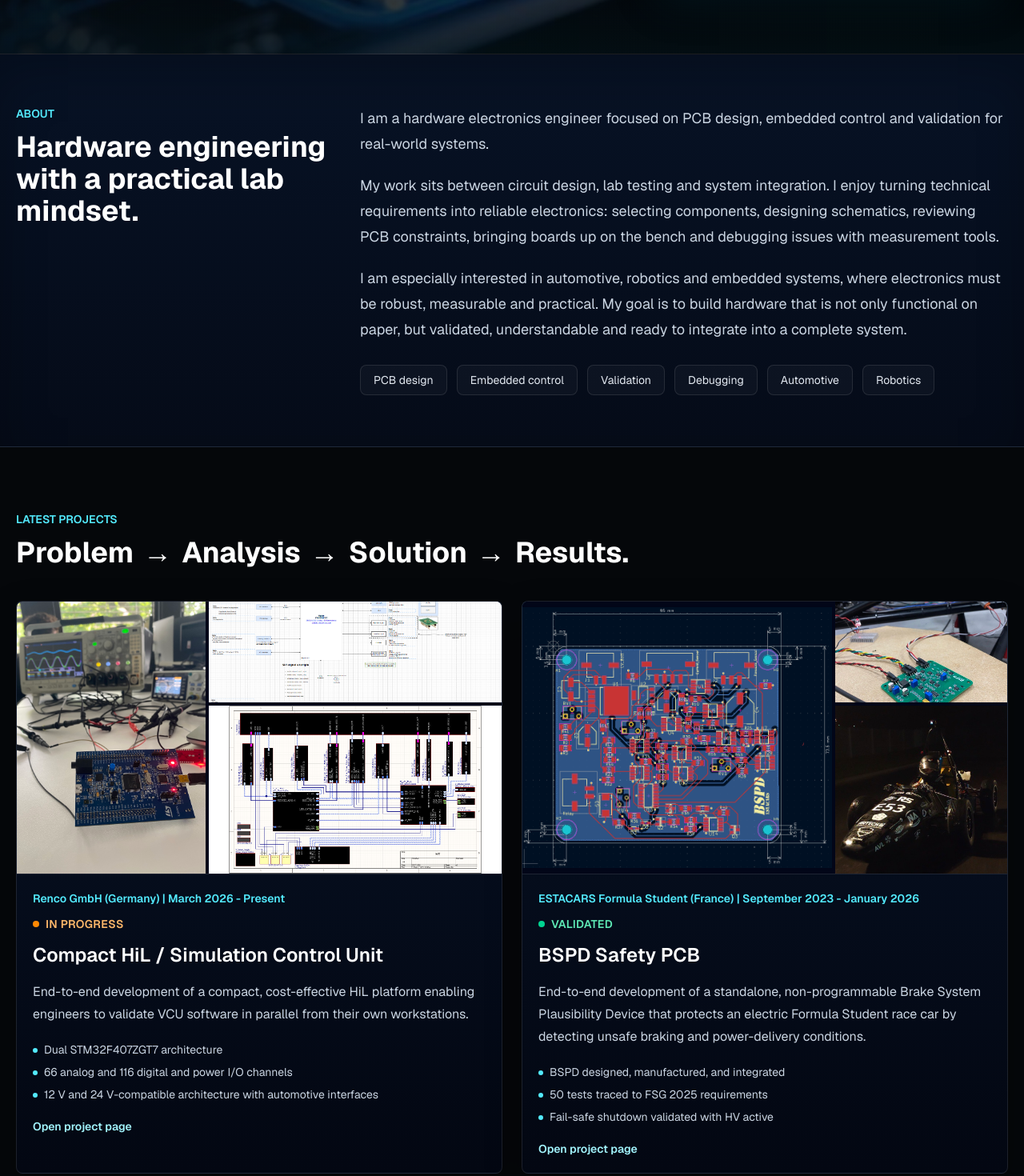
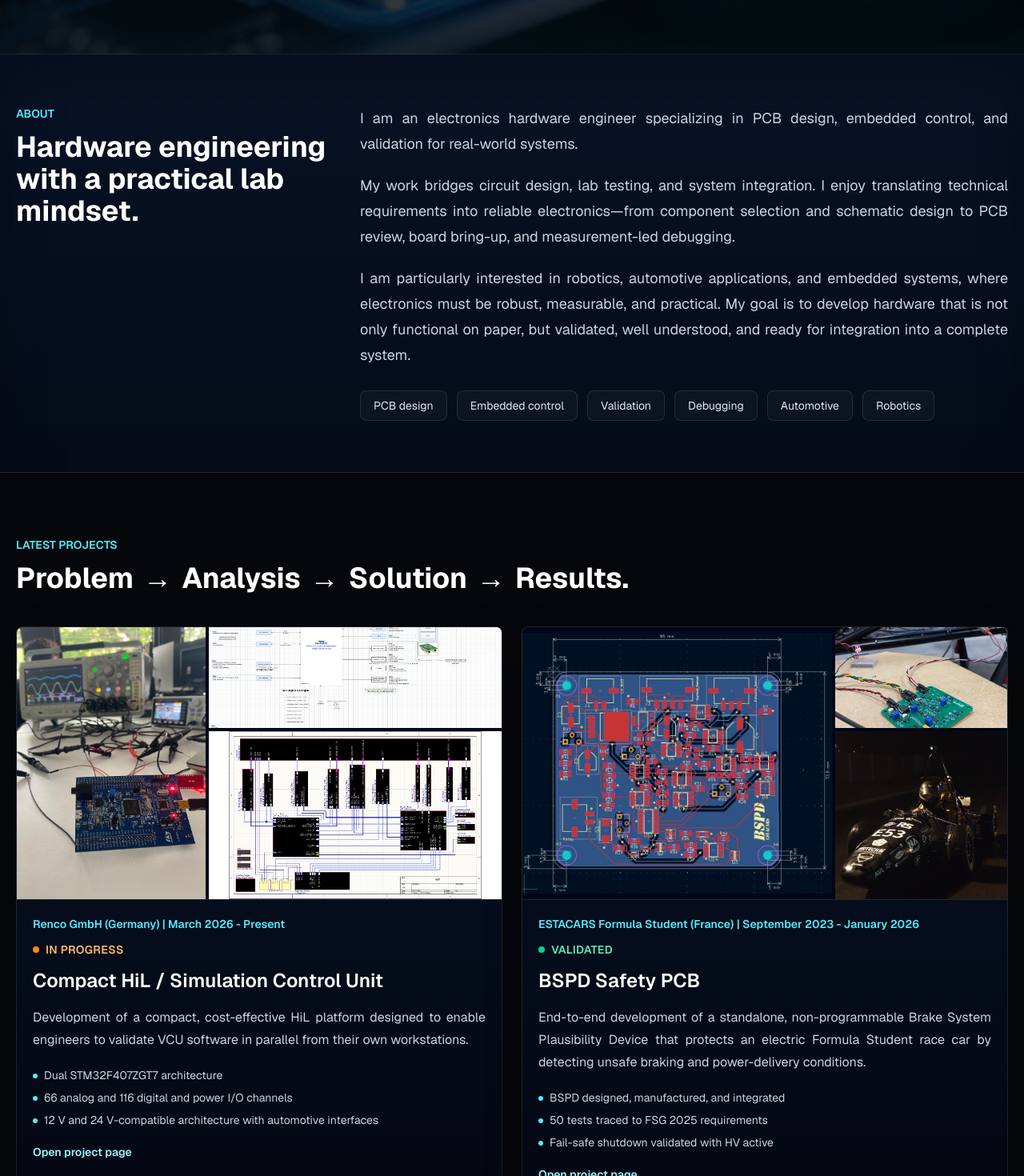
Before and after one commit to lxfry/e-portfolio, a Next.js app: page / in a window 1280 px wide. Shown: the part 600-2070 px from the top of the page at 80% size. Built offline with nearby package versions, Linux system fonts and the light colour scheme.

Commit message:
About update

```diff
--- a/src/app/page.tsx
+++ b/src/app/page.tsx
@@ -35,21 +35,21 @@ const skills = [
 const experience = [
   {
     title: "Electronics Hardware Engineer",
-    company: "Renco GmbH",
+    company: "Renco GmbH - Germany",
     period: "March 2026 - Present",
-    text: "Designing a compact Simulation Control Unit for automotive ECU HiL validation, including architecture, schematic design, component selection, STM32 allocation and early validation.",
+    text: "Developing a compact, cost-effective HiL platform for parallel VCU software validation, from requirements and architecture through schematic design and early hardware testing.",
   },
   {
     title: "Hardware / Embedded Systems Engineer",
     company: "ESTACARS Formula Student - France",
     period: "September 2023 - January 2026",
-    text: "Designed and validated safety-critical PCBAs, diagnosed EMI issues, supported powertrain commissioning and performed system-level vehicle integration.",
+    text: "Designed and validated safety-critical electronics, resolved inverter-induced RS-485 communication failures, and supported high-voltage powertrain integration for a Formula Student EV.",
   },
   {
     title: "R&D Engineer",
-    company: "Involute Transmissions",
+    company: "Involute Transmissions - France",
     period: "May 2025 - October 2025",
-    text: "Developed a Scilab engineering tool for bearing performance calculations, validated against commercial software, literature and ISO standards.",
+    text: "Developed a standalone Scilab bearing-analysis application that reduced selected calculations from 5–10 hours to approximately 20 ms, with model precision documented through multi-source validation.",
   },
 ];
 
@@ -111,7 +111,7 @@ export default function Home() {
             <p className="mt-3 text-lg font-semibold uppercase text-cyan-300 sm:text-xl">
               PCB | EMBEDDED SYSTEMS | SYSTEM INTEGRATION
             </p>
-            <p className="mt-8 max-w-3xl text-lg leading-8 text-slate-300">
+            <p className="mt-8 max-w-3xl text-lg leading-8 text-slate-300 sm:text-justify">
               I design hardware from requirements to validation: mixed-signal
               I/O, power drivers, protection circuitry, communication
               interfaces, embedded control and system-level debugging.
@@ -167,24 +167,24 @@ export default function Home() {
               Hardware engineering with a practical lab mindset.
             </h2>
           </div>
-          <div className="space-y-5 text-lg leading-8 text-slate-300">
+          <div className="space-y-5 text-lg leading-8 text-slate-300 sm:[&_p]:text-justify">
             <p>
-              I am a hardware electronics engineer focused on PCB design,
-              embedded control and validation for real-world systems.
+              I am an electronics hardware engineer specializing in PCB design,
+              embedded control, and validation for real-world systems.
             </p>
             <p>
-              My work sits between circuit design, lab testing and system
-              integration. I enjoy turning technical requirements into reliable
-              electronics: selecting components, designing schematics, reviewing
-              PCB constraints, bringing boards up on the bench and debugging
-              issues with measurement tools.
+              My work bridges circuit design, lab testing, and system
+              integration. I enjoy translating technical requirements into
+              reliable electronics—from component selection and schematic
+              design to PCB review, board bring-up, and measurement-led
+              debugging.
             </p>
             <p>
-              I am especially interested in automotive, robotics and embedded
-              systems, where electronics must be robust, measurable and
-              practical. My goal is to build hardware that is not only
-              functional on paper, but validated, understandable and ready to
-              integrate into a complete system.
+              I am particularly interested in robotics, automotive
+              applications, and embedded systems, where electronics must be
+              robust, measurable, and practical. My goal is to develop hardware
+              that is not only functional on paper, but validated, well
+              understood, and ready for integration into a complete system.
             </p>
             <div className="flex flex-wrap gap-3 pt-2">
               {[
@@ -310,14 +310,14 @@ export default function Home() {
                   <h3 className="mt-3 text-2xl font-semibold text-white">
                     {project.shortTitle}
                   </h3>
-                  <p className="mt-4 leading-7 text-slate-300">
+                  <p className="mt-4 leading-7 text-slate-300 sm:text-justify">
                     {project.summary}
                   </p>
                   <ul className="mt-5 space-y-2 text-sm text-slate-300">
                     {project.homepageProof.map((item) => (
                       <li key={item} className="flex gap-2">
                         <span className="mt-2 h-1.5 w-1.5 rounded-full bg-cyan-300" />
-                        <span>{item}</span>
+                        <span className="sm:text-justify">{item}</span>
                       </li>
                     ))}
                   </ul>
@@ -340,7 +340,7 @@ export default function Home() {
             Experience
           </p>
           <h2 className="mt-3 text-3xl font-bold text-white">
-            Practical engineering across hardware, embedded systems and R&amp;D.
+            Engineering experience across electronics, embedded systems, and R&amp;D.
           </h2>
           <div className="relative mt-10 max-w-4xl">
             <div className="absolute bottom-3 left-[7px] top-3 w-px bg-gradient-to-b from-cyan-300 via-cyan-300/40 to-white/10" />
@@ -359,7 +359,7 @@ export default function Home() {
                 <p className="mt-1 text-sm font-semibold text-slate-300">
                   {item.company}
                 </p>
-                <p className="mt-4 max-w-3xl leading-7 text-slate-300">
+                <p className="mt-4 max-w-3xl leading-7 text-slate-300 sm:text-justify">
                   {item.text}
                 </p>
               </article>
@@ -383,7 +383,9 @@ export default function Home() {
                   <dt className="font-semibold text-white sm:shrink-0">
                     {skill.category}:
                   </dt>
-                  <dd className="text-slate-300">{skill.items}</dd>
+                  <dd className="text-slate-300 sm:text-justify">
+                    {skill.items}
+                  </dd>
                 </div>
               ))}
             </dl>
@@ -399,7 +401,7 @@ export default function Home() {
           <h2 className="mt-3 text-3xl font-bold text-white">
             ESTACA - Graduate School of Engineering
           </h2>
-          <p className="mt-4 max-w-5xl text-lg leading-8 text-slate-300">
+          <p className="mt-4 max-w-5xl text-lg leading-8 text-slate-300 sm:text-justify">
             Master of Engineering, specialized in Automotive Embedded Systems
             and Electrical Engineering.
             <br />
@@ -417,7 +419,7 @@ export default function Home() {
             <h2 className="mt-3 text-3xl font-bold text-white">
               Available from October 2026.
             </h2>
-            <p className="mt-4 max-w-2xl leading-7 text-slate-300">
+            <p className="mt-4 max-w-2xl leading-7 text-slate-300 sm:text-justify">
               Open to international relocation and focused on PCB/PCBA design
               for robotic and embedded control systems.
             </p>
--- a/src/data/projects.ts
+++ b/src/data/projects.ts
@@ -106,7 +106,7 @@ export const projects: Project[] = [
       },
     ],
     summary:
-      "End-to-end development of a compact, cost-effective HiL platform enabling engineers to validate VCU software in parallel from their own workstations.",
+      "Development of a compact, cost-effective HiL platform designed to enable engineers to validate VCU software in parallel from their own workstations.",
     approach: {
       problem: {
         paragraphs: [
```
